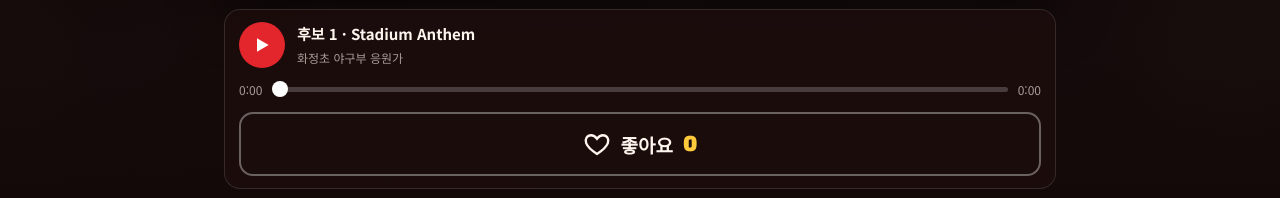
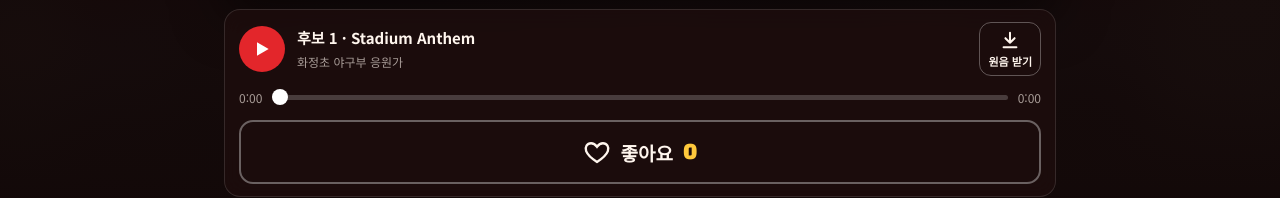
Before and after one commit to kstrikeouts/HJ_baseball2, a plain HTML site: page index.html in a window 1280 px wide. Shown: the part 608-806 px from the top of the page. Drawn offline with Linux system fonts and the light colour scheme; no server answers.

Commit message:
Add original-audio download button for the selected candidate
Co-Authored-By: Claude Opus 5.5 <noreply@anthropic.com>
Claude-Session: https://claude.ai/code/session_013NFtAD2QceUHo6bS3NDYiv

```diff
--- a/index.html
+++ b/index.html
@@ -77,6 +77,9 @@
   .like:active{transform:scale(.93)}
   .like.bump svg{animation:bump .4s}
   @keyframes bump{40%{transform:scale(1.45)}}
+  .dl{flex:none;display:flex;flex-direction:column;align-items:center;gap:2px;padding:6px 8px;border-radius:12px;border:1.5px solid rgba(255,255,255,.3);color:var(--text);text-decoration:none;font-size:11px;font-weight:700;white-space:nowrap}
+  .dl svg{width:22px;height:22px;fill:none;stroke:currentColor;stroke-width:2.2;stroke-linecap:round;stroke-linejoin:round}
+  .dl:active{background:var(--accent);border-color:var(--accent)}
   .seek{display:flex;align-items:center;gap:10px;margin-top:10px;font-size:12px;color:var(--dim);font-variant-numeric:tabular-nums}
   input[type=range]{flex:1;appearance:none;-webkit-appearance:none;height:22px;background:transparent;cursor:pointer}
   input[type=range]::-webkit-slider-runnable-track{height:5px;border-radius:3px;background:linear-gradient(90deg,var(--gold) var(--p,0%),rgba(255,255,255,.2) var(--p,0%))}
@@ -168,6 +171,7 @@
     <div class="row">
       <button class="pp" id="pp" aria-label="재생/일시정지"><svg viewBox="0 0 24 24" id="ppIcon"><path d="M6 4l14 8-14 8z"/></svg></button>
       <div class="meta"><b id="mTitle"></b><small id="mSub"></small></div>
+      <a class="dl" id="dl" href="#" download><svg viewBox="0 0 24 24"><path d="M12 4v11M7 10l5 5 5-5M5 20h14"/></svg><span>원음 받기</span></a>
     </div>
     <div class="seek"><span id="cur">0:00</span><input type="range" id="seek" min="0" max="100" step="0.1" value="0" aria-label="재생 위치"><span id="dur">0:00</span></div>
     <button class="like" id="like" aria-pressed="false"><svg viewBox="0 0 24 24"><path d="M12 20.5s-7.5-4.6-9.3-9.2C1.4 7.800 3.500 4.500 6.900 4.500c2 0 3.700 1.100 5.100 3 1.400-1.900 3.100-3 5.100-3 3.400 0 5.500 3.300 4.200 6.800-1.800 4.600-9.300 9.200-9.300 9.200z"/></svg><span id="likeT">좋아요</span><span id="likeN">0</span></button>
@@ -603,7 +607,9 @@ function selectSong(s){
   if (changed){ audio.pause(); audio.src = s.src; lineIdx = -2; $("ppIcon").innerHTML = PLAY; $("bigplay").classList.remove("hide"); $("seek").value = 0; paintSeek(); $("cur").textContent = "0:00"; $("likeHint").textContent = ""; }
   document.documentElement.style.setProperty("--accent", colorOf(s)); document.documentElement.style.setProperty("--accent-glow", colorOf(s) + "8c");
   const si = SONGS.indexOf(s); $("prevSong").disabled = si === 0; $("nextSong").disabled = si === SONGS.length - 1;
-  $("badgeNo").textContent = si + 1; $("badgeStyle").textContent = s.style; $("mTitle").textContent = s.title + " · " + s.style; $("mSub").textContent = "화정초 야구부 응원가";
+  $("badgeNo").textContent = si + 1;
+  $("dl").href = s.src; $("dl").setAttribute("download", "화정응원가_후보" + (si + 1) + "_" + s.style.replace(/\s+/g, "_") + ".mp3");
+  $("dl").setAttribute("aria-label", s.title + " 원음 MP3 내려받기"); $("badgeStyle").textContent = s.style; $("mTitle").textContent = s.title + " · " + s.style; $("mSub").textContent = "화정초 야구부 응원가";
   buildFull(); renderSongs(); renderLike(); renderComments(); renderLine(true); syncShow();
 }
 
```
